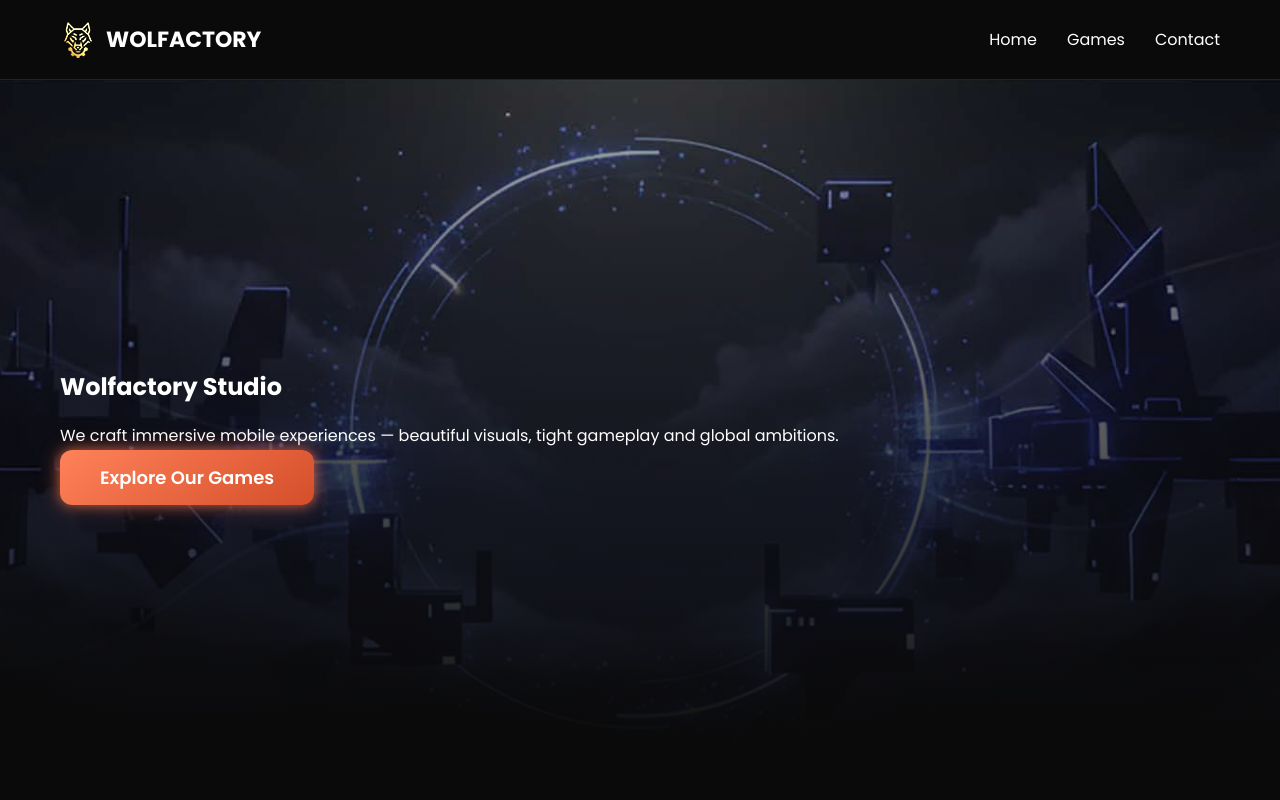
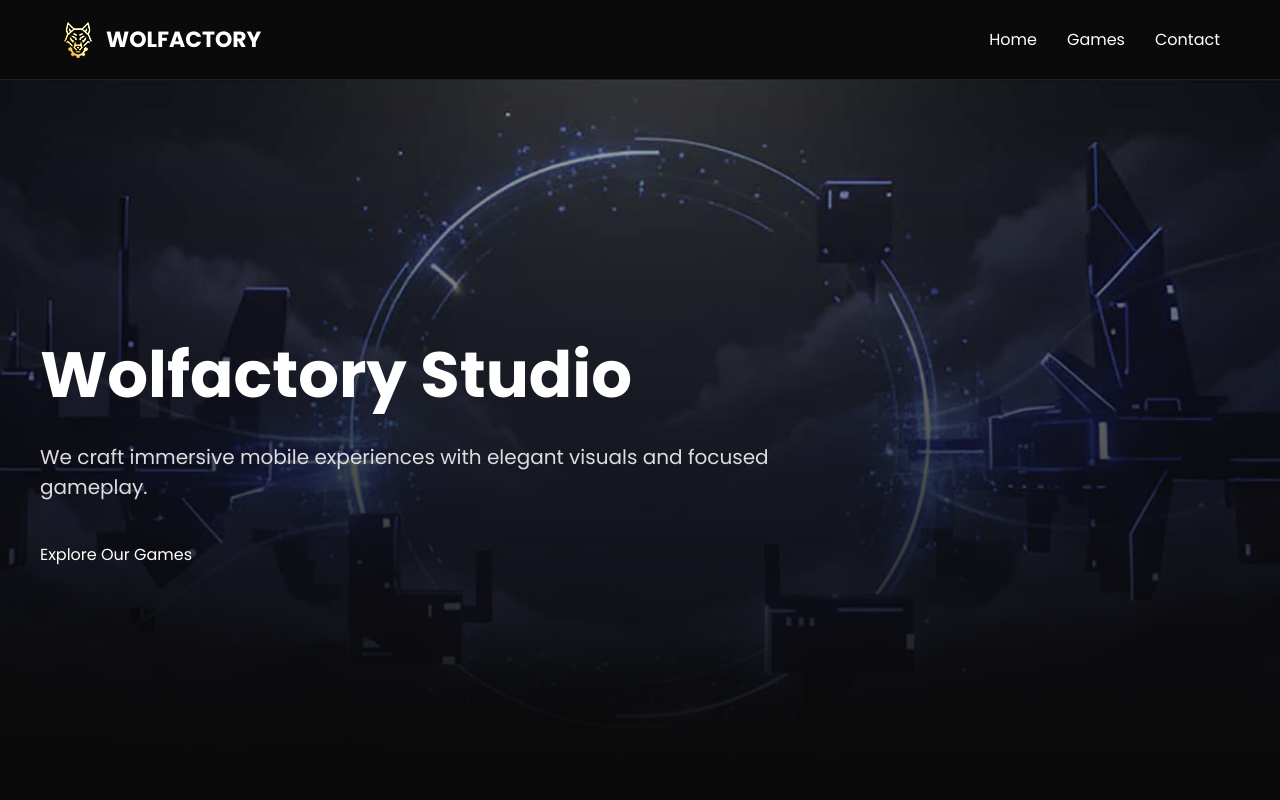
Before and after one commit to phamthang87/wolfactory, a Next.js app: page / in a window 1280 px wide. Shown: the top 800 px of the page. Built offline with nearby package versions, Linux system fonts and the light colour scheme.

Commit message:
Update HeroSection.js

```diff
--- a/components/HeroSection.js
+++ b/components/HeroSection.js
@@ -4,18 +4,16 @@
 export default function HeroSection() {
   return (
     <section className={styles.hero}>
-      <div className="container">
+      <div className={styles.content}>
         <h1 className={styles.title}>Wolfactory Studio</h1>
 
         <p className={styles.subtitle}>
-          We craft immersive mobile experiences — beautiful visuals, tight gameplay
-          and global ambitions.
+          We craft immersive mobile experiences with elegant visuals and focused gameplay.
         </p>
 
-        {/* CTA SCROLL TO GAMES */}
-        <a href="#games" className={styles.neonButton}>
-  Explore Our Games
-</a>
+        <a href="#games" className={styles.cta}>
+          Explore Our Games
+        </a>
       </div>
     </section>
   );
```
